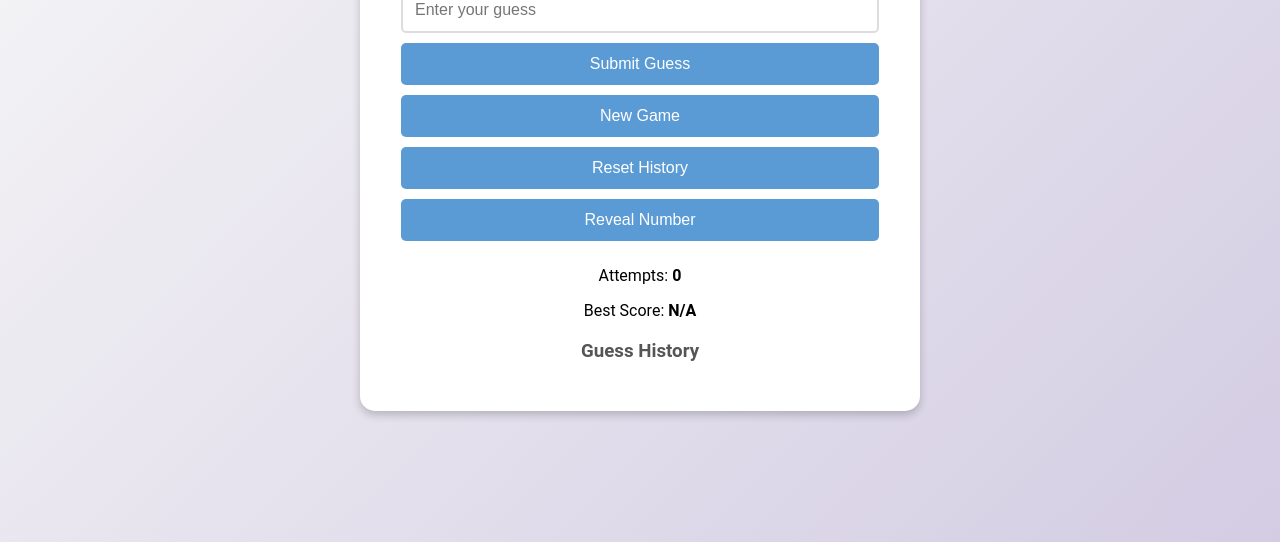
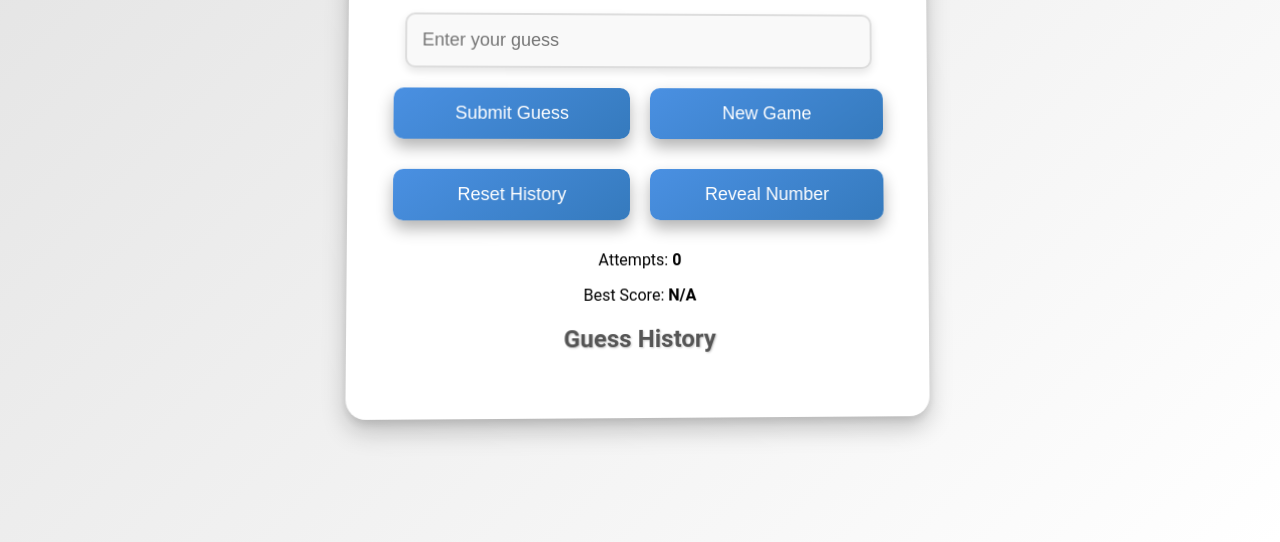
Before and after one commit to Uttam1910/PRODIGY_SD_2-GuessMaster-, a plain HTML site: page frontend/index.html in a window 1280 px wide. Shown: the part 258-800 px from the top of the page. Drawn offline with Linux system fonts and the light colour scheme.

Commit message:
added 3d design

```diff
--- a/frontend/index.html
+++ b/frontend/index.html
@@ -10,10 +10,12 @@
     <div class="game-container">
         <h1>Guess the Number!</h1>
         <input type="number" id="guessInput" placeholder="Enter your guess" />
-        <button onclick="submitGuess()">Submit Guess</button>
-        <button onclick="startNewGame()">New Game</button>
-        <button onclick="resetHistory()">Reset History</button>
-        <button onclick="revealNumber()">Reveal Number</button>
+        <div class="button-container">
+            <button onclick="submitGuess()">Submit Guess</button>
+            <button onclick="startNewGame()">New Game</button>
+            <button onclick="resetHistory()">Reset History</button>
+            <button onclick="revealNumber()">Reveal Number</button>
+        </div>
 
         <p id="feedback"></p>
         <p>Attempts: <span id="attempts">0</span></p>
--- a/frontend/styles.css
+++ b/frontend/styles.css
@@ -1,6 +1,6 @@
 /* General body styling */
 body {
-    background: linear-gradient(135deg, #f7f7f7, #d3cce3);
+    background: linear-gradient(135deg, #e2e2e2, #ffffff);
     font-family: 'Roboto', sans-serif;
     margin: 0;
     padding: 0;
@@ -8,67 +8,94 @@ body {
     justify-content: center;
     align-items: center;
     height: 100vh;
+    perspective: 1200px; /* Add perspective to the entire page */
 }
 
 /* Main game container */
 .game-container {
     background: #ffffff;
-    border-radius: 15px;
-    box-shadow: 0 4px 8px rgba(0, 0, 0, 0.2);
-    padding: 30px;
+    border-radius: 20px;
+    box-shadow: 0 12px 24px rgba(0, 0, 0, 0.2), 0 4px 8px rgba(0, 0, 0, 0.1);
+    padding: 40px;
     max-width: 500px;
     width: 100%;
     text-align: center;
+    transform: rotateX(2deg) rotateY(2deg); /* Added rotation for 3D effect */
+    transform-style: preserve-3d;
+    transition: transform 0.3s ease;
+}
+
+.game-container:hover {
+    transform: rotateX(4deg) rotateY(4deg); /* Enhanced rotation on hover for depth */
 }
 
 /* Heading */
 h1 {
-    font-size: 2em;
+    font-size: 2.5em;
     color: #333;
     margin-bottom: 20px;
+    text-shadow: 2px 2px 4px rgba(0, 0, 0, 0.3);
 }
 
 /* Input and button styling */
-input, button {
-    padding: 12px;
-    border: none;
-    border-radius: 5px;
-    margin: 5px;
-    font-size: 16px;
-    width: calc(100% - 22px);
+input {
+    padding: 15px;
+    border: 2px solid #ddd;
+    border-radius: 10px;
+    margin: 10px 0;
+    font-size: 18px;
+    width: calc(100% - 32px);
     box-sizing: border-box;
-}
-
-input {
-    border: 2px solid #ddd;
-    transition: border-color 0.3s ease;
+    transition: border-color 0.3s ease, box-shadow 0.3s ease;
+    background: #f9f9f9;
+    box-shadow: 0 4px 8px rgba(0, 0, 0, 0.1); /* Shadow for 3D effect */
 }
 
 input:focus {
-    border-color: #5b9bd5;
+    border-color: #4a90e2;
     outline: none;
+    box-shadow: 0 0 12px rgba(74, 144, 226, 0.5);
 }
 
 button {
-    background-color: #5b9bd5;
-    color: #fff;
+    background: linear-gradient(145deg, #4a90e2, #357abd);
+    color: #ffffff;
     cursor: pointer;
-    transition: background-color 0.3s ease;
+    padding: 15px;
+    border: none;
+    border-radius: 10px;
+    margin: 10px 5px;
+    font-size: 18px;
+    transition: background 0.3s ease, transform 0.2s ease, box-shadow 0.3s ease;
+    width: calc(50% - 15px);
+    box-sizing: border-box;
+    box-shadow: 0 8px 16px rgba(0, 0, 0, 0.3); /* Deeper shadow for 3D effect */
 }
 
 button:hover {
-    background-color: #4188c9;
+    background: linear-gradient(145deg, #357abd, #4a90e2);
 }
 
 button:active {
-    background-color: #357abd;
+    background: linear-gradient(145deg, #4a90e2, #357abd);
+    transform: translateY(2px);
+    box-shadow: 0 4px 8px rgba(0, 0, 0, 0.3);
+}
+
+/* Button container */
+.button-container {
+    display: flex;
+    flex-wrap: wrap;
+    justify-content: center;
+    gap: 10px; /* Added gap for better spacing */
 }
 
 /* Feedback and attempts styling */
 #feedback {
     margin: 20px 0;
-    font-size: 1.2em;
+    font-size: 1.4em;
     color: #333;
+    text-shadow: 1px 1px 2px rgba(0, 0, 0, 0.2);
 }
 
 #attempts, #bestScore {
@@ -79,23 +106,31 @@ button:active {
 h3 {
     margin-top: 20px;
     color: #555;
+    font-size: 1.5em;
+    text-shadow: 1px 1px 2px rgba(0, 0, 0, 0.2);
 }
 
 ul#guessHistory {
     list-style: none;
     padding: 0;
     margin: 0;
-    max-height: 200px;
+    max-height: 250px;
     overflow-y: auto;
 }
 
 ul#guessHistory li {
-    background-color: #f9f9f9;
-    padding: 10px;
+    background: #f9f9f9;
+    padding: 12px;
     margin: 5px 0;
-    border-radius: 5px;
-    box-shadow: 0 1px 3px rgba(0, 0, 0, 0.1);
+    border-radius: 10px;
+    box-shadow: 0 4px 8px rgba(0, 0, 0, 0.2);
     color: #555;
+    transition: background 0.3s ease, transform 0.2s ease;
+}
+
+ul#guessHistory li:hover {
+    background: #e2e2e2;
+    transform: translateY(-2px); /* Lift effect on hover */
 }
 
 /* Responsive design for smaller screens */
@@ -106,6 +141,11 @@ ul#guessHistory li {
     }
 
     input, button {
-        width: calc(100% - 18px);
+        width: calc(100% - 20px);
+    }
+
+    button {
+        width: calc(100% - 20px);
+        margin: 5px 0;
     }
 }
```
